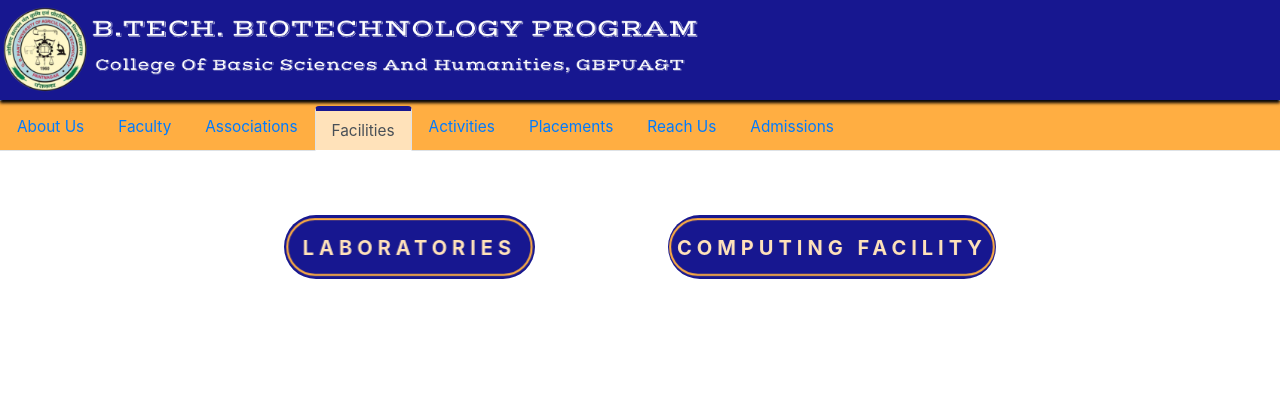
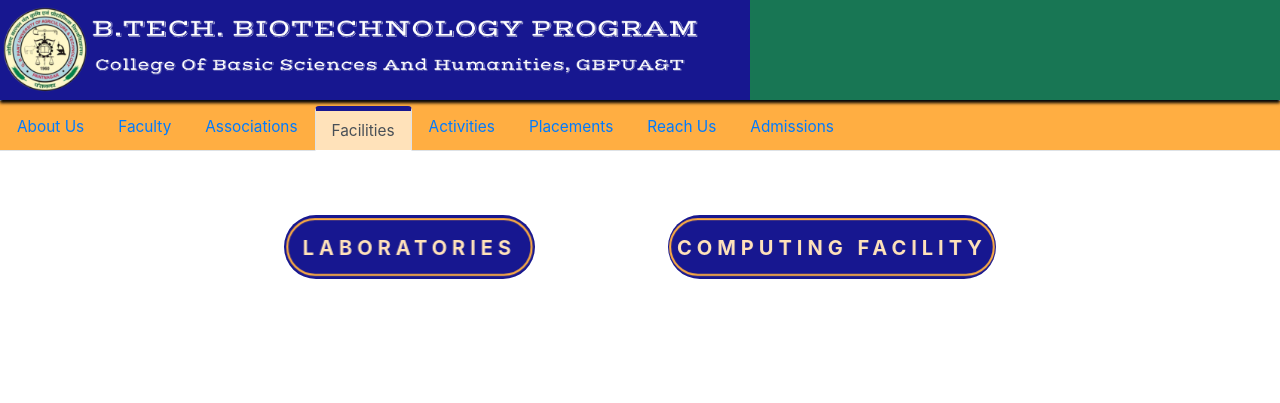
Before and after one commit to sar99/Biotech, a PHP site: page /facilities.html in a window 1280 px wide. Shown: the top 403 px of the page. Run offline with PHP 8.4, Linux system fonts and the light colour scheme.

Commit message:
Update facilities.css

```diff
--- a/css/facilities.css
+++ b/css/facilities.css
@@ -11,7 +11,7 @@
 }
 #header{
 	margin-bottom: 0.1%;
-	background-color: #171790;
+	background-color: #187654;
     top: 0;
     -moz-box-shadow: 0px 3px 3px #000;
     -webkit-box-shadow: 0px 3px 3px #000;
```
